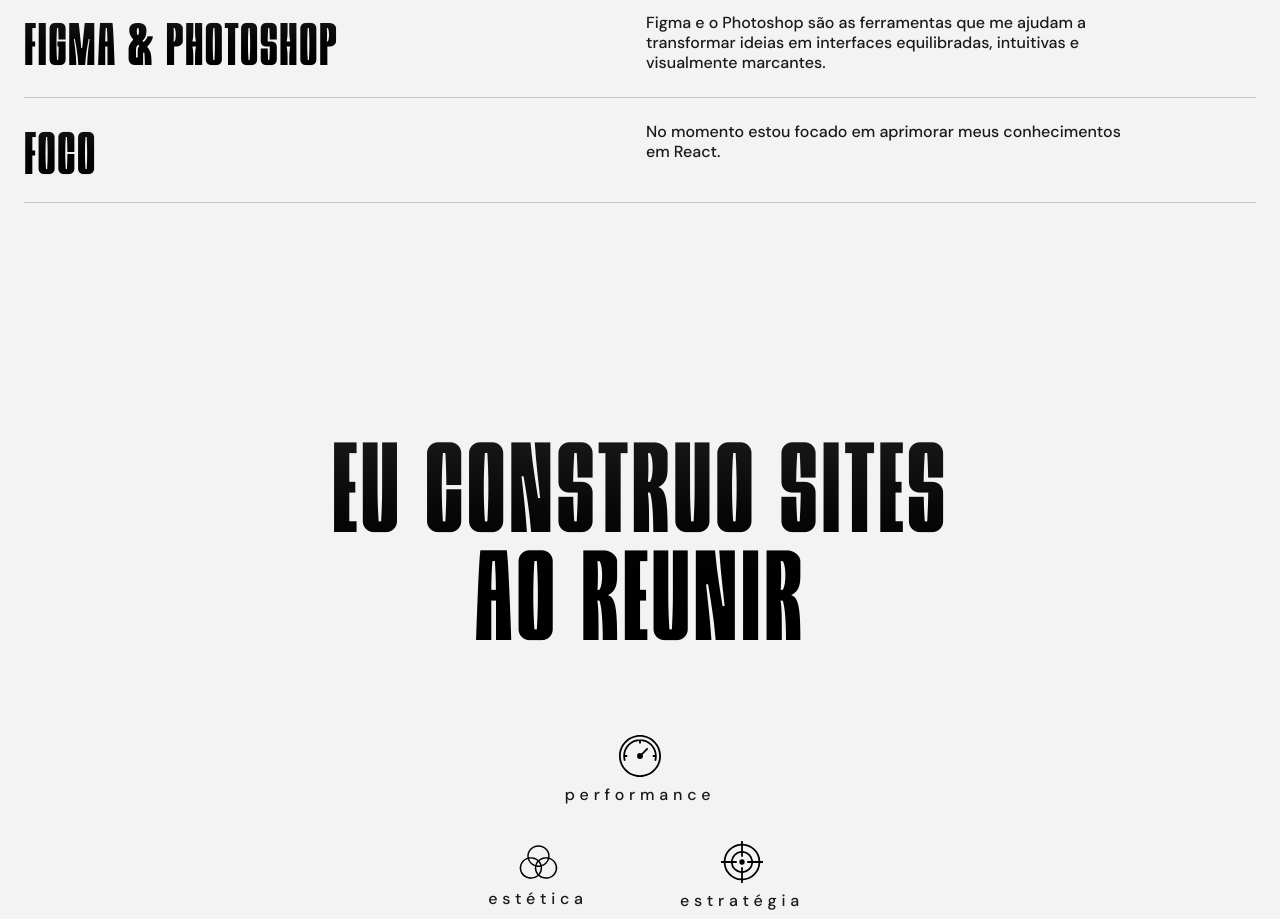
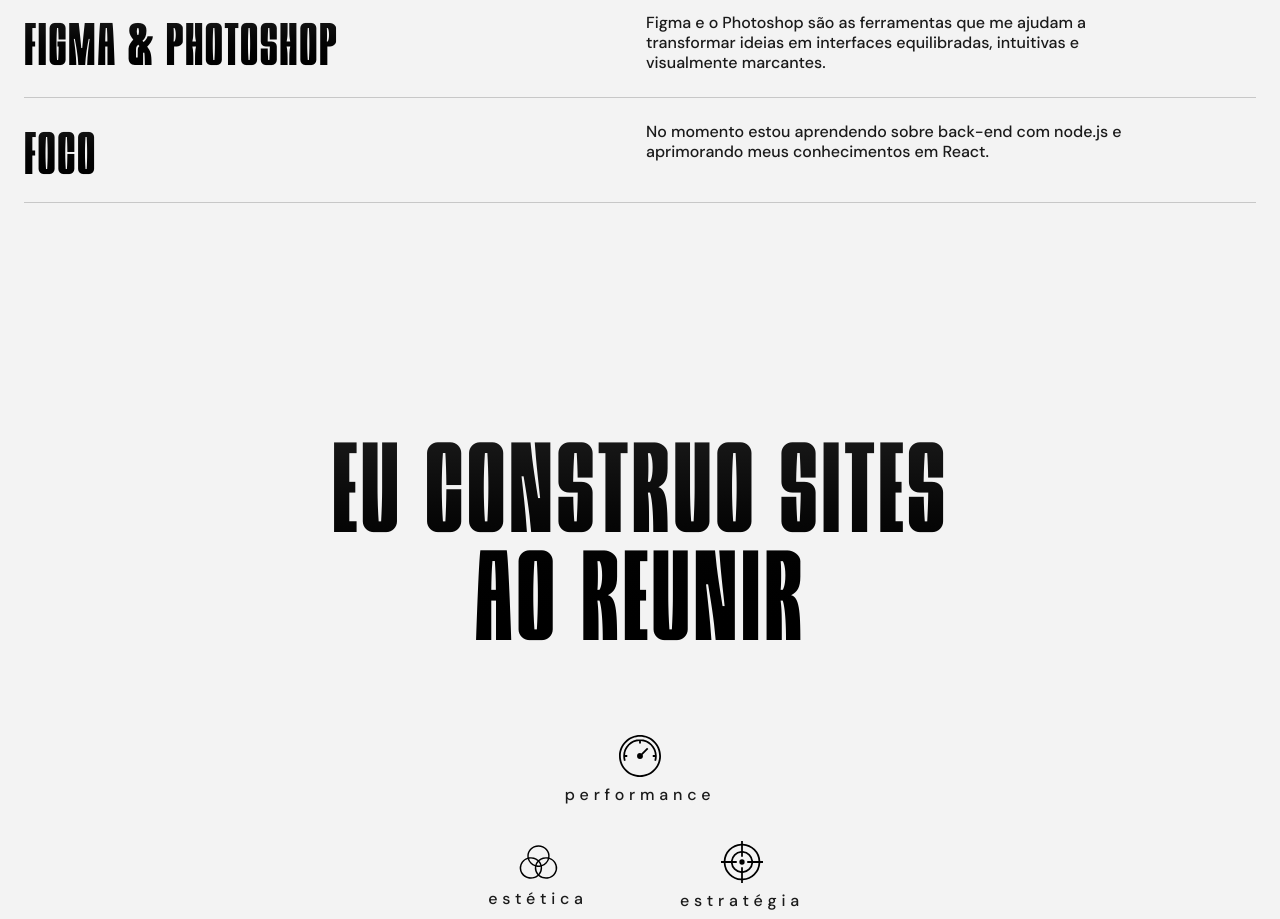
Before and after one commit to allangdasilva/portfolio, a Next.js app: page / in a window 1280 px wide. Shown: the part 3540-4459 px from the top of the page. Built offline with nearby package versions, Linux system fonts and the light colour scheme.

Commit message:
Atualizar o currículo e copy de technologies

```diff
--- a/src/copy/Technologies.ts
+++ b/src/copy/Technologies.ts
@@ -33,6 +33,6 @@ export const technologiesCopy = [
     key: 6,
     title: "Foco",
     description:
-      "No momento estou focado em aprimorar meus conhecimentos em React.",
+      "No momento estou aprendendo sobre back-end com node.js e aprimorando meus conhecimentos em React.",
   },
 ];
```
Also changed, not shown: 1 other file (tests, documents, lock files or other folders).
